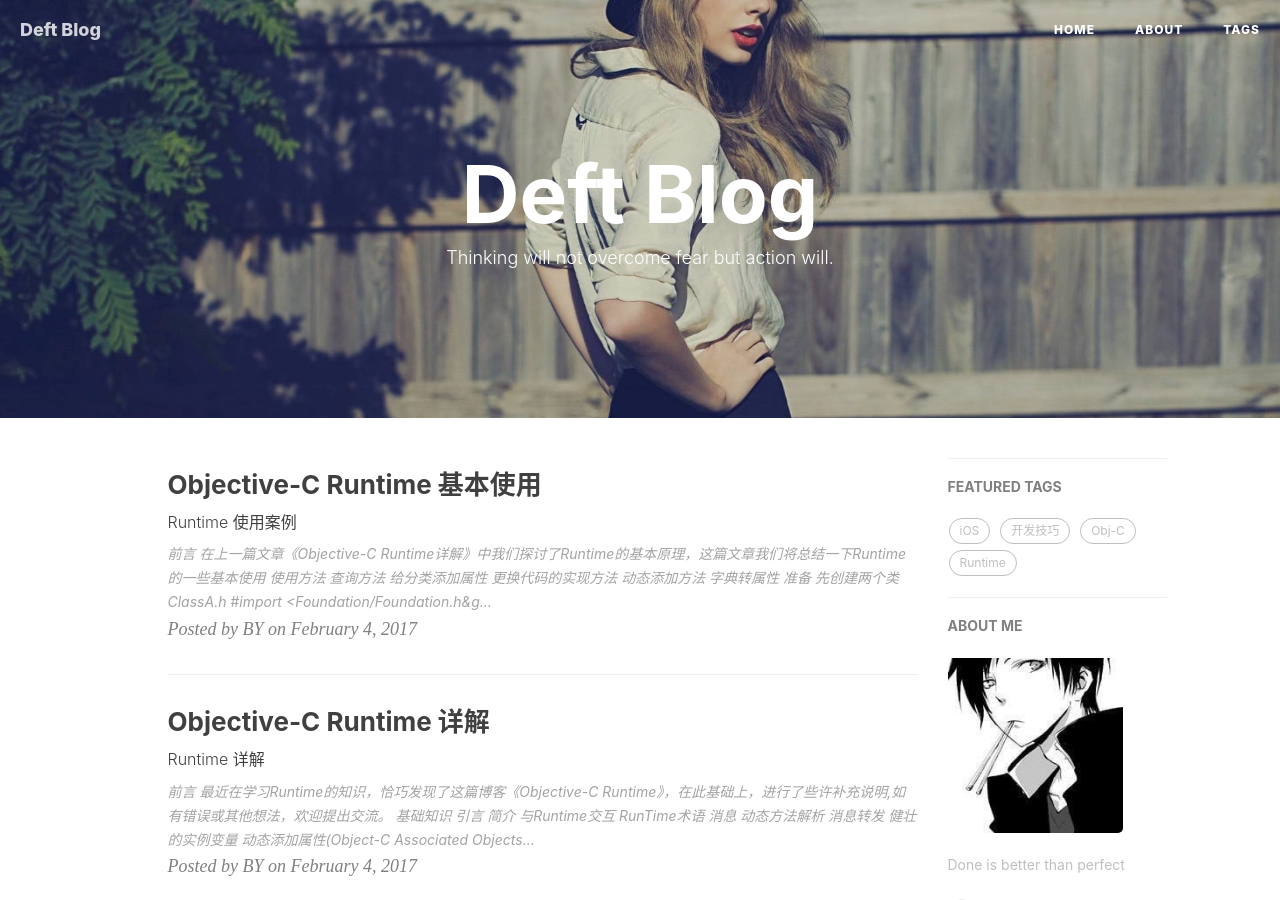
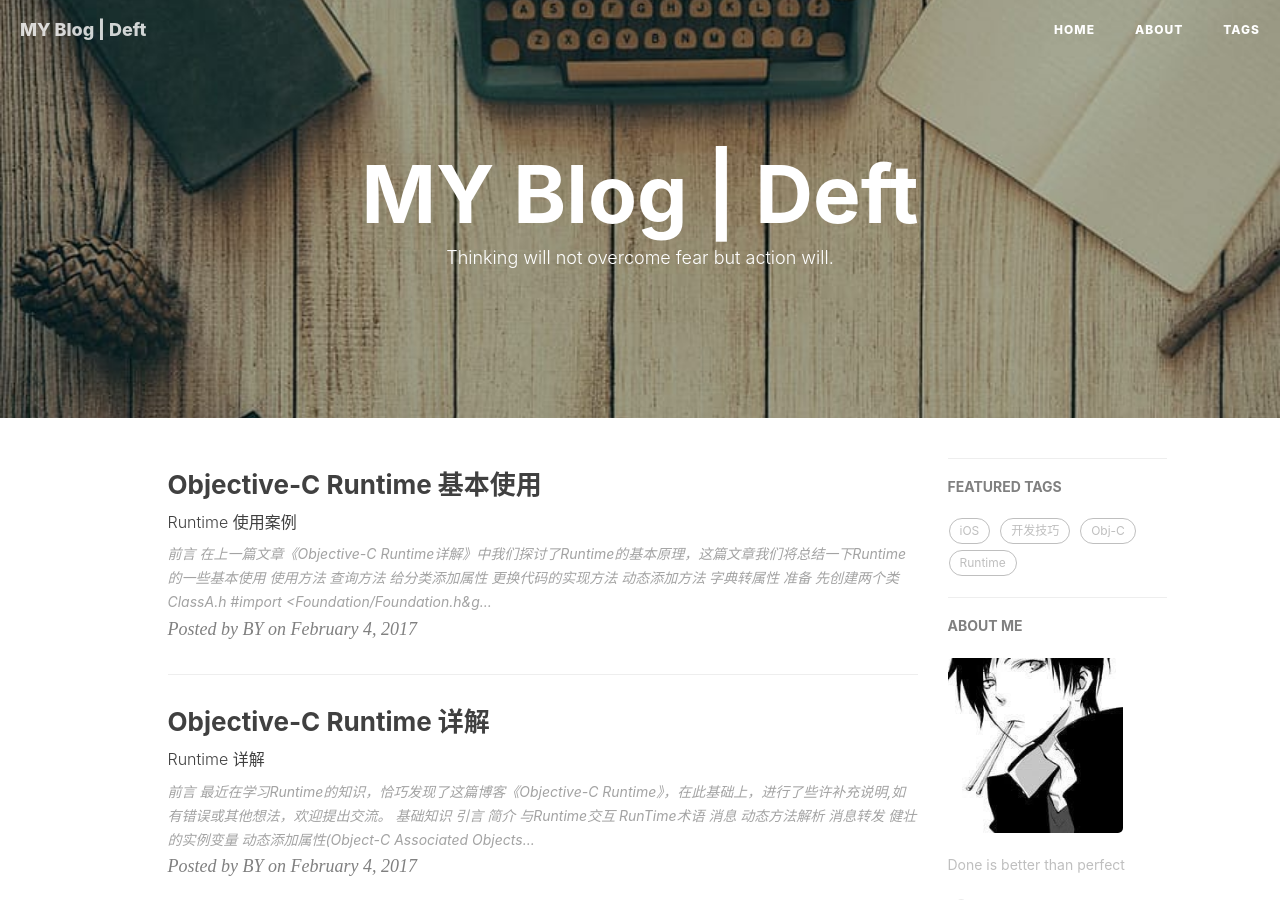
Before and after one commit to codingwithdeft/codingwithdeft.github.io, a Jekyll site: the page built from index.html, in a window 1280 px wide and 900 px high. Built offline with Jekyll 4.4.1, drawn with Linux system fonts in a browser that asks for light colours; nearby versions of some CDN libraries; the list of posts is cut into pages by our own code; comment, search, counter and statistics services are not loaded; some of the changed text lies outside the part shown.

Commit message:
Add files via upload

```diff
--- a/_config.yml
+++ b/_config.yml
@@ -1,7 +1,7 @@
 # Site settings
-title: Deft Blog
-SEOTitle: Welcome to DF Blog
-header-img: img/post-bg-swift.jpg
+title: MY Blog | Deft
+SEOTitle: Deft的博客 | DF Blog
+header-img: img/post-bg-desk.jpg
 email: 1143181722@qq.com
 description: "To be both a speaker of words and a doer of deeds."
 keyword: "DF, DF Blog, Deft的博客, deft, lou, web, JavaScript"
```
